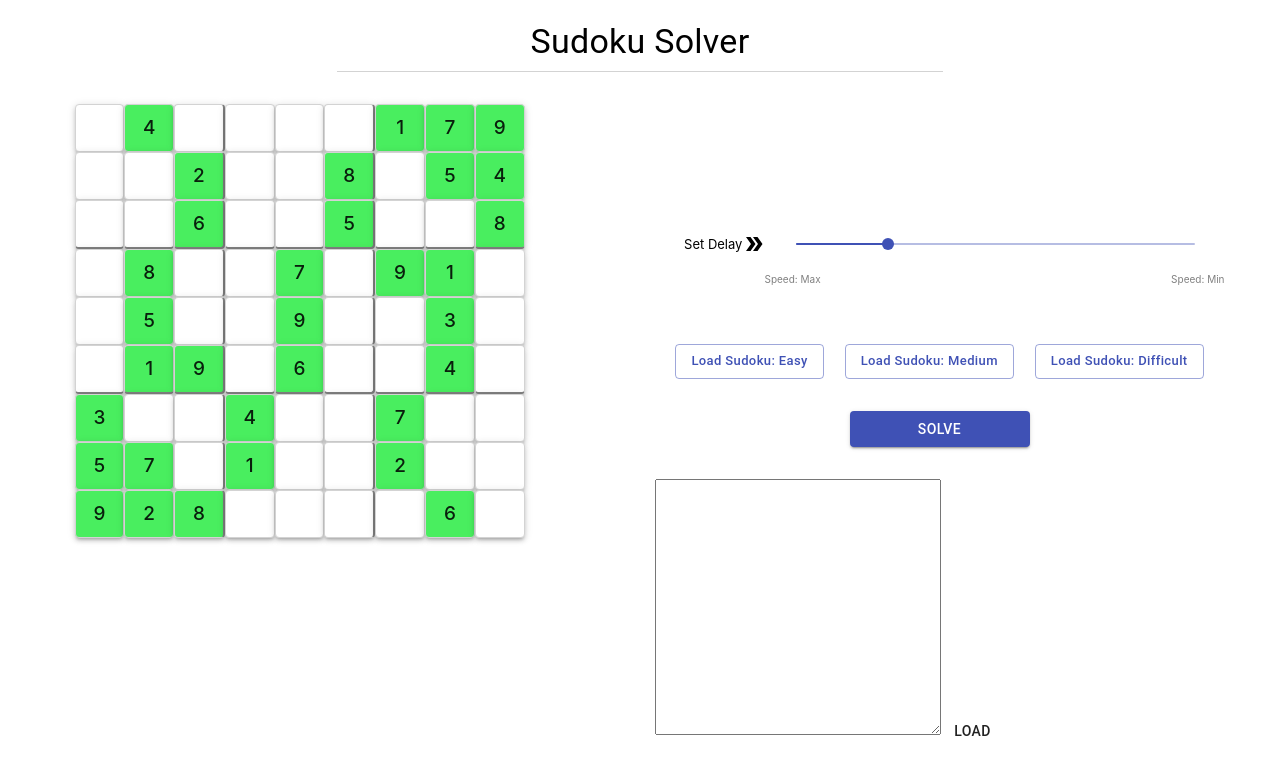
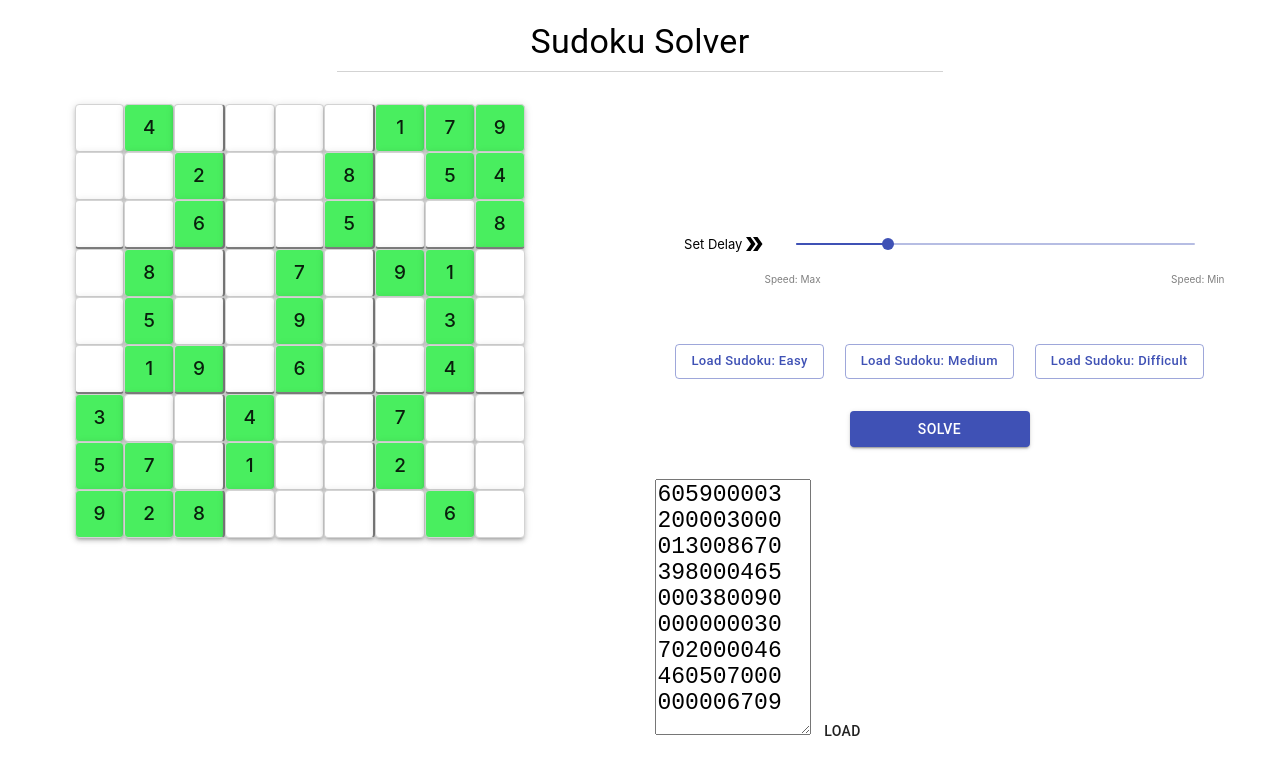
Before and after one commit to rajatshet5/sudoku-solver, a React (Create React App) app in the folder sudoku-solver/: page / in a window 1280 px wide. Shown: the top 774 px of the page. Built offline with nearby package versions, Linux system fonts and the light colour scheme.

Commit message:
fixed a minor custom input issue

```diff
--- a/sudoku-solver/public/index.html
+++ b/sudoku-solver/public/index.html
@@ -2,7 +2,7 @@
 <html lang="en">
   <head>
     <meta charset="utf-8" />
-    <link rel="icon" href="%PUBLIC_URL%/favicon.ico" />
+    <link rel="icon" href="/sudoku.png" />
     <meta name="viewport" content="width=device-width, initial-scale=1" />
     <meta name="theme-color" content="#000000" />
     <meta
--- a/sudoku-solver/src/Components/SudokuSolver.jsx
+++ b/sudoku-solver/src/Components/SudokuSolver.jsx
@@ -20,6 +20,10 @@ export function SudokuSolver() {
           }, t);
       });
   }
+  useEffect(() => {
+    inpRef.current.value =
+       `605900003\n200003000\n013008670\n398000465\n000380090\n000000030\n702000046\n460507000\n000006709`;
+  }, []);
   useEffect(() => {
     handleFixedBoxes();
   }, [changed])
@@ -351,7 +355,7 @@ export function SudokuSolver() {
           <Button disabled={running || solved} style={{ width: "180px" }} variant="contained" color="primary" onClick={() => solve(mat)}>Solve</Button>
           </div>
         <div>
-          <textarea onChange={ handleConstraints } rows={10} cols={10} ref={inpRef} style={{width:"280px", height:"250px", fontSize:"23px"}}>
+          <textarea onChange={ handleConstraints } ref={inpRef} style={{width:"150px", height:"250px", fontSize:"23px"}}>
 
           </textarea>
           <Button onClick={handleManualInput}>Load</Button>
```
Also changed, not shown: sudoku-solver/public/sudoku.png (added).
